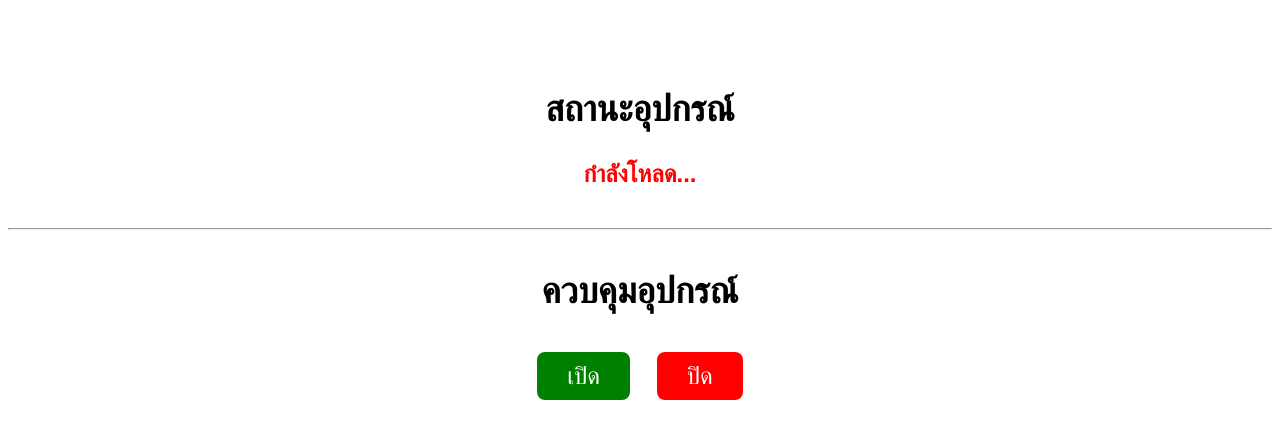
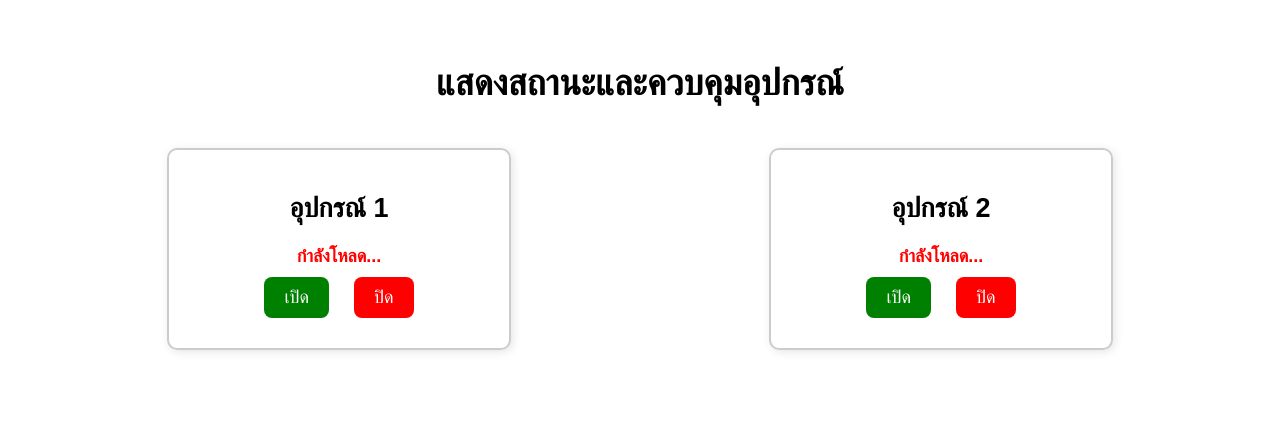
Before and after one commit to HighColdd/myG4loT, a plain HTML site: page index.html in a window 1280 px wide. Drawn offline with Linux system fonts and the light colour scheme; no server answers.

Commit message:
Update index.html

```diff
--- a/index.html
+++ b/index.html
@@ -2,54 +2,83 @@
 <html>
 <head>
   <meta charset="UTF-8">
-  <title>ควบคุมและแสดงสถานะอุปกรณ์</title>
+  <title>ควบคุมและแสดงสถานะอุปกรณ์ 2 ตัว</title>
   <script src="https://www.gstatic.com/firebasejs/9.6.1/firebase-app-compat.js"></script>
   <script src="https://www.gstatic.com/firebasejs/9.6.1/firebase-firestore-compat.js"></script>
   <style>
     body {
-      font-size: 24px;
+      font-family: sans-serif;
+      padding: 30px;
+      font-size: 18px;
+    }
+
+    .container {
+      display: flex;
+      justify-content: space-around;
+      flex-wrap: wrap;
+    }
+
+    .device-box {
+      border: 2px solid #ccc;
+      border-radius: 10px;
+      padding: 20px;
+      width: 300px;
       text-align: center;
-      padding-top: 50px;
-      font-family: sans-serif;
+      margin: 20px;
+      box-shadow: 2px 2px 10px rgba(0,0,0,0.1);
     }
+
     .status-on {
       color: green;
       font-weight: bold;
     }
+
     .status-off {
       color: red;
       font-weight: bold;
     }
+
     button {
-      font-size: 24px;
-      padding: 10px 30px;
+      font-size: 18px;
+      padding: 10px 20px;
       margin: 10px;
       border: none;
       border-radius: 8px;
       cursor: pointer;
     }
+
     .on {
       background-color: green;
       color: white;
     }
+
     .off {
       background-color: red;
       color: white;
     }
-    hr {
-      margin: 40px 0;
-    }
   </style>
 </head>
 <body>
-  <h2>สถานะอุปกรณ์</h2>
-  <div id="status" class="status-off">กำลังโหลด...</div>
 
-  <hr>
+  <h1 style="text-align:center;">แสดงสถานะและควบคุมอุปกรณ์</h1>
 
-  <h2>ควบคุมอุปกรณ์</h2>
-  <button class="on" onclick="setStatus(1)">เปิด</button>
-  <button class="off" onclick="setStatus(0)">ปิด</button>
+  <div class="container">
+    <!-- อุปกรณ์ 1 -->
+    <div class="device-box">
+      <h2>อุปกรณ์ 1</h2>
+      <div id="status1" class="status-off">กำลังโหลด...</div>
+      <button class="on" onclick="setStatus('device1', 1)">เปิด</button>
+      <button class="off" onclick="setStatus('device1', 0)">ปิด</button>
+    </div>
+
+    <!-- อุปกรณ์ 2 -->
+    <div class="device-box">
+      <h2>อุปกรณ์ 2</h2>
+      <div id="status2" class="status-off">กำลังโหลด...</div>
+      <button class="on" onclick="setStatus('device2', 1)">เปิด</button>
+      <button class="off" onclick="setStatus('device2', 0)">ปิด</button>
+    </div>
+  </div>
 
   <script>
     const firebaseConfig = {
@@ -62,15 +91,19 @@
       measurementId: "G-BN137F8V8S"
     };
 
-    // ตรวจสอบไม่ให้ initialize ซ้ำ
     if (!firebase.apps.length) {
       firebase.initializeApp(firebaseConfig);
     }
     const db = firebase.firestore();
 
-    // อัปเดตสถานะแบบ real-time
-    const statusDiv = document.getElementById("status");
-    db.collection("devices").doc("device1")
+    function setStatus(deviceId, value) {
+      db.collection("devices").doc(deviceId).set({ status: value })
+        .then(() => console.log(`เปลี่ยนสถานะ ${deviceId} เป็น ${value}`));
+    }
+
+    function listenToStatus(deviceId, elementId) {
+      const statusDiv = document.getElementById(elementId);
+      db.collection("devices").doc(deviceId)
         .onSnapshot((doc) => {
           if (doc.exists) {
             const status = doc.data().status;
@@ -83,17 +116,15 @@
             }
           } else {
             statusDiv.textContent = "ไม่มีข้อมูล";
+            statusDiv.className = "";
           }
         });
+    }
 
-    // ฟังก์ชันเปลี่ยนสถานะ
-    function setStatus(value) {
-      db.collection("devices").doc("device1").set({
-        status: value
-      }).then(() => {
-        console.log("เปลี่ยนสถานะเป็น", value);
-      });
-    }
+    // ฟังสถานะทั้ง 2 อุปกรณ์
+    listenToStatus("device1", "status1");
+    listenToStatus("device2", "status2");
   </script>
+
 </body>
 </html>
```
Lines whose indentation alone changed are shown as unchanged.
